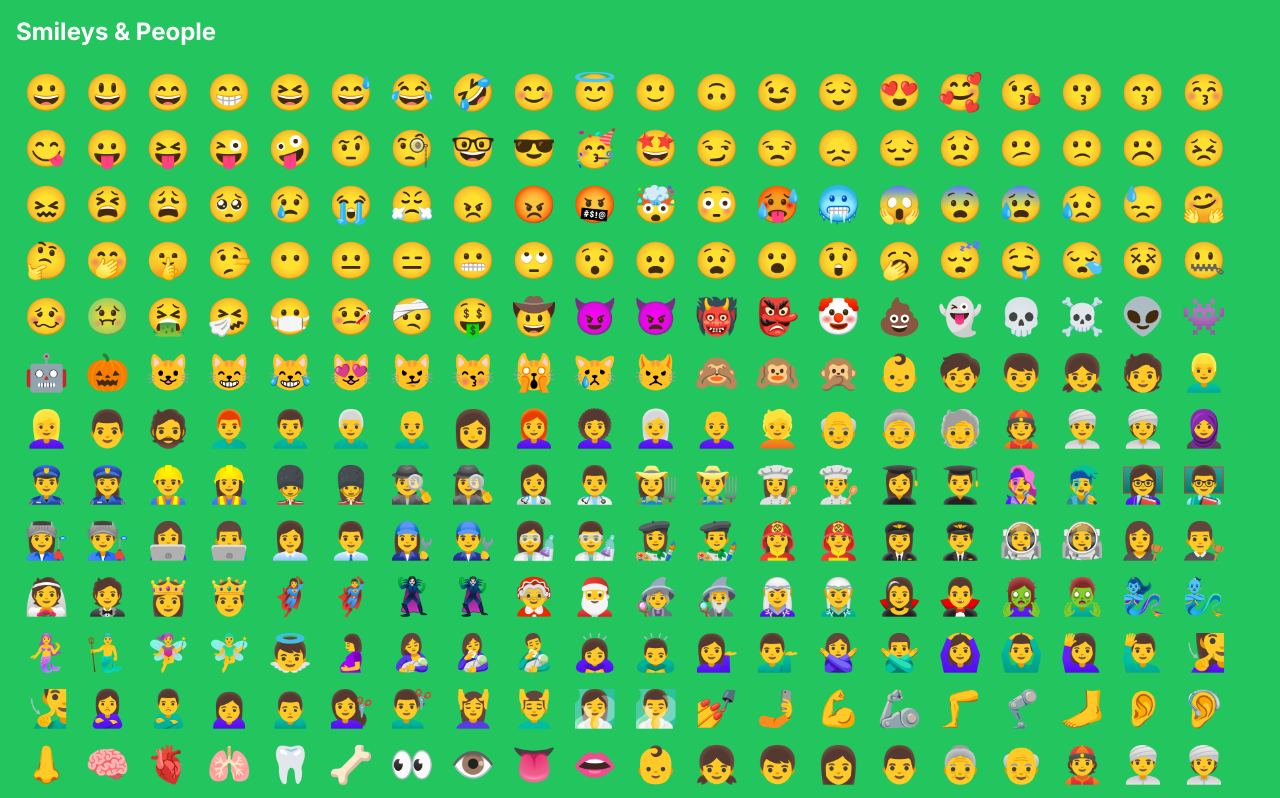
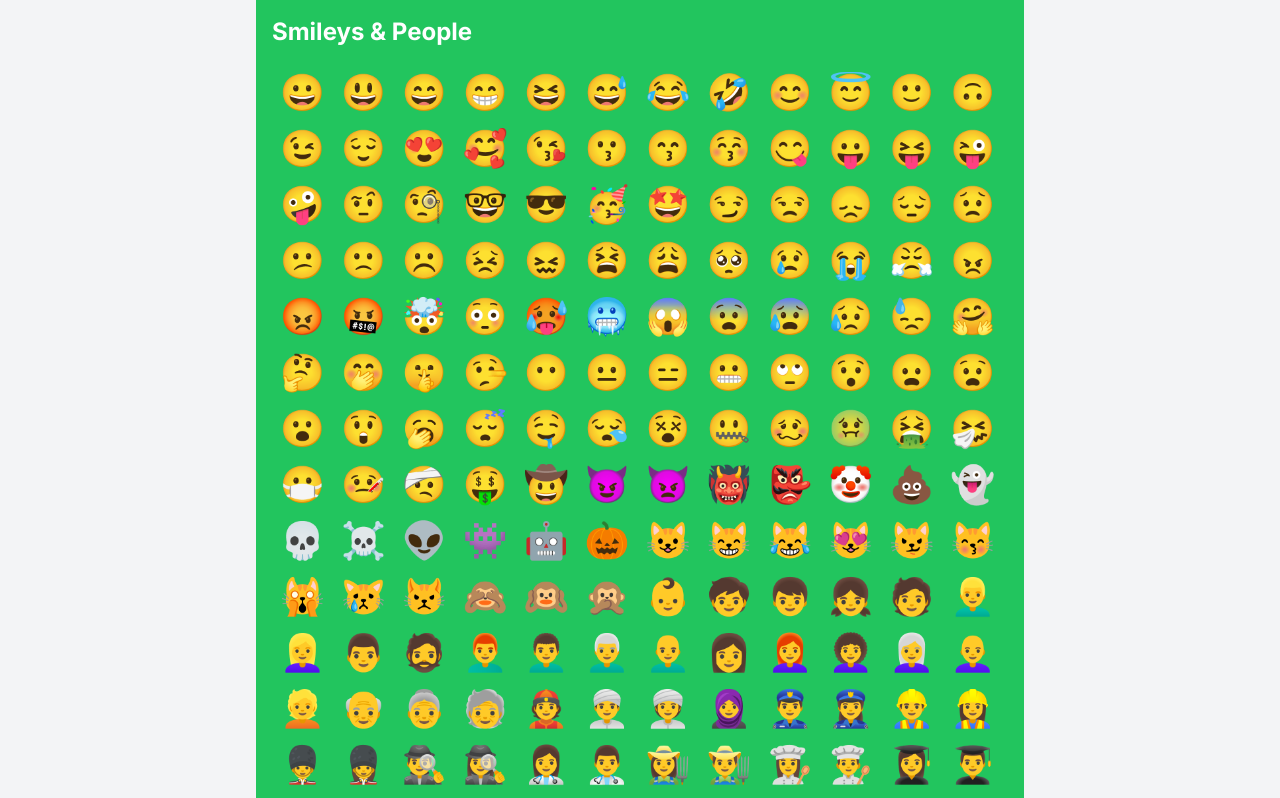
Before and after one commit to liang256/emoji-website, a Next.js app: page / in a window 1280 px wide. Shown: the top 798 px of the page. Built offline with nearby package versions, Linux system fonts and the light colour scheme.

Commit message:
refactor: Update home page layout and styles

```diff
--- a/app/page.tsx
+++ b/app/page.tsx
@@ -19,7 +19,7 @@ const Home: React.FC = () => {
 
   // Generate emoji list
   const emojiList = Object.entries(emojis).map(([category, emojiList]) => (
-    <div key={category} className="mb-8">
+    <div>
       <h2 className="text-2xl font-bold mb-4">{category}</h2>
       <div className="flex flex-wrap">
         {emojiList.map((emoji) => (
@@ -33,7 +33,7 @@ const Home: React.FC = () => {
 
   return (
     <div className="flex justify-center items-center min-h-screen bg-gray-100">
-      <div className="bg-green-500 text-white p-4">
+      <div className="mb-8 p-4 bg-green-500 text-white max-w-screen-md mx-auto">
         {emojiList}
       </div>
     </div>
```
